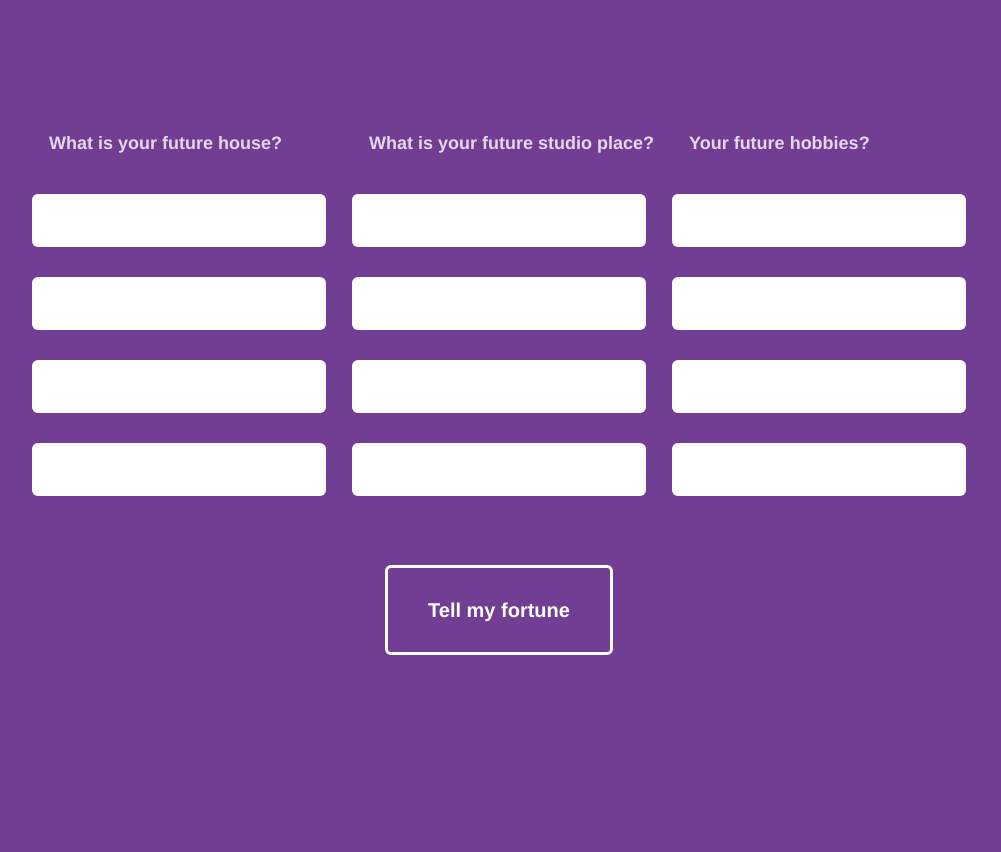
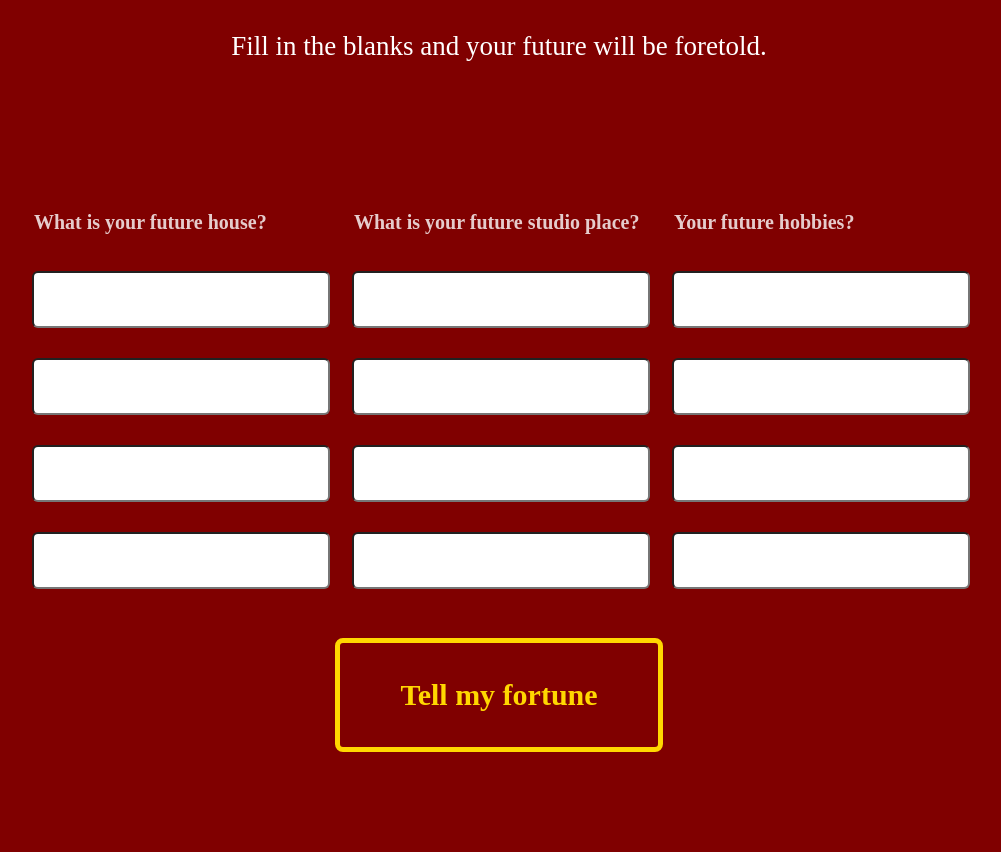
Before and after one commit to Angela4200/MASH-Game, a plain HTML site: page index.html in a window 1280 px wide. Shown: the part 262-1114 px from the top of the page, without its empty margins (141-1142 px from the left). Before the commit the page ends 1017 px from the top, so only its background shows below. Drawn offline with Linux system fonts and the light colour scheme.

Commit message:
personalizing css styles

```diff
--- a/style.css
+++ b/style.css
@@ -1,10 +1,10 @@
 /* Body styling */
 body {
-  background: #713e94;
+  background: maroon;
   color: #fff;
-  font-family: Helvetica, Arial;
+  font-family: comic san ms, regular;
   font-size: 27px;
-  font-weight: 300;
+  font-weight: 400;
   line-height: 1.65em;
   margin: 0 auto;
   max-width: 960px;
@@ -14,7 +14,7 @@ body {
 
 /* Heading Styles */
 h1 {
-  font-size: 60px;
+  font-size: 150px;
   color: #fff;
   text-align: center;
 }
@@ -30,12 +30,12 @@ h1 {
 /* Submit Button, Columns, Questions, and Inputs */
 .button-submit {
   background: transparent;
-  border: 3px solid #fff;
-  border-radius: 6px;
-  color: #fff;
+  border: 5px solid gold;
+  border-radius: 8px;
+  color: gold;
   cursor: pointer;
   display: block;
-  font-size: 20px;
+  font-size: 30px;
   font-weight: bold;
   margin: 0 auto 60px;
   padding: 1em 2em;
@@ -44,7 +44,7 @@ h1 {
 
 .bucket {
   display: inline-block;
-  margin-bottom: 40px;
+  margin-bottom: 20px;
   width: 100%;
 }
 
@@ -63,12 +63,12 @@ h1 {
 }
 
 .choice-bucket input {
-  border: 0;
+  border: 60;
   border-radius: 6px;
-  color: #713e94;
+  color: grey;
   font-size: 18px;
   margin: 15px 4%;
-  outline: 0;
+  outline: 50;
   padding: 16px 0;
   text-indent: 20px;
   width: 92%;
@@ -79,9 +79,9 @@ h1 {
 }
 
 .highlight {
-  font-size: 18px;
-  line-height: 24px;
-  margin-left: 30px;
+  font-size: 20px;
+  line-height: 15px;
+  margin-left: 15px;
   opacity: .8;
 }
 
```
